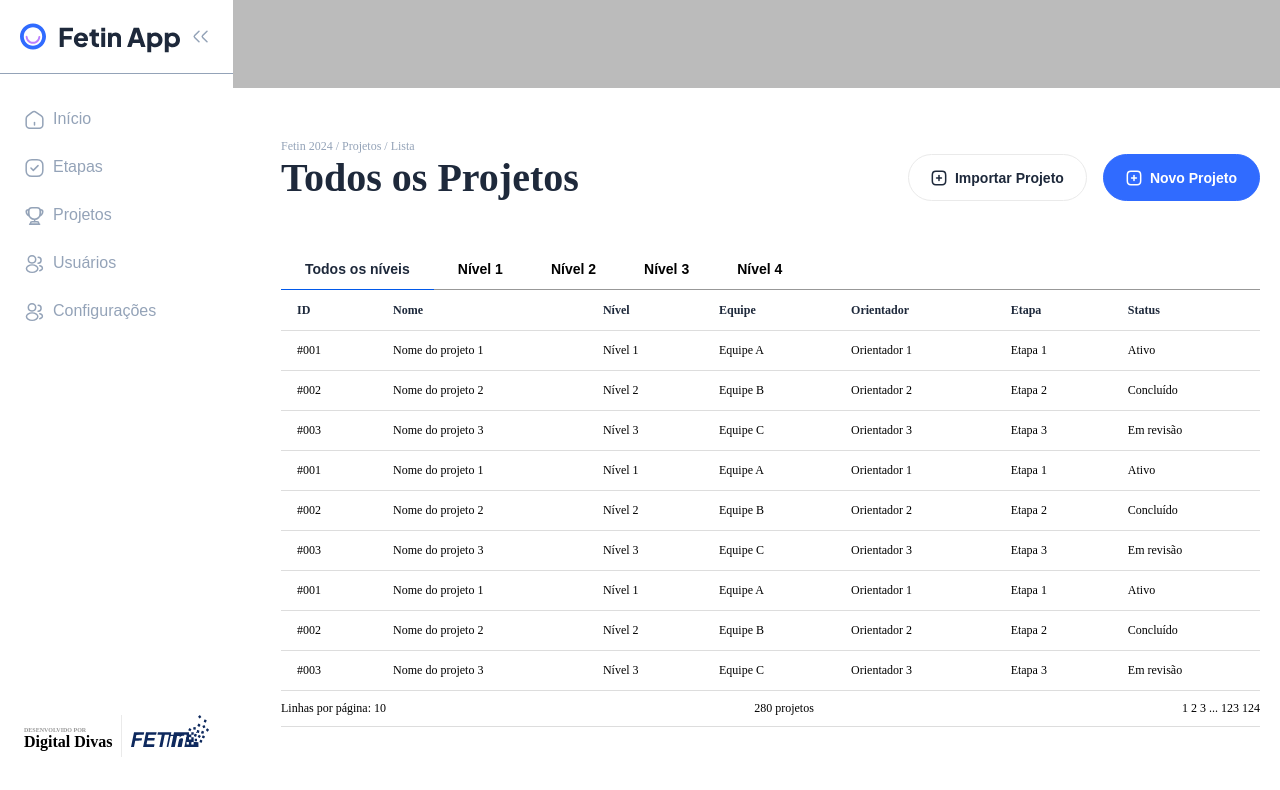
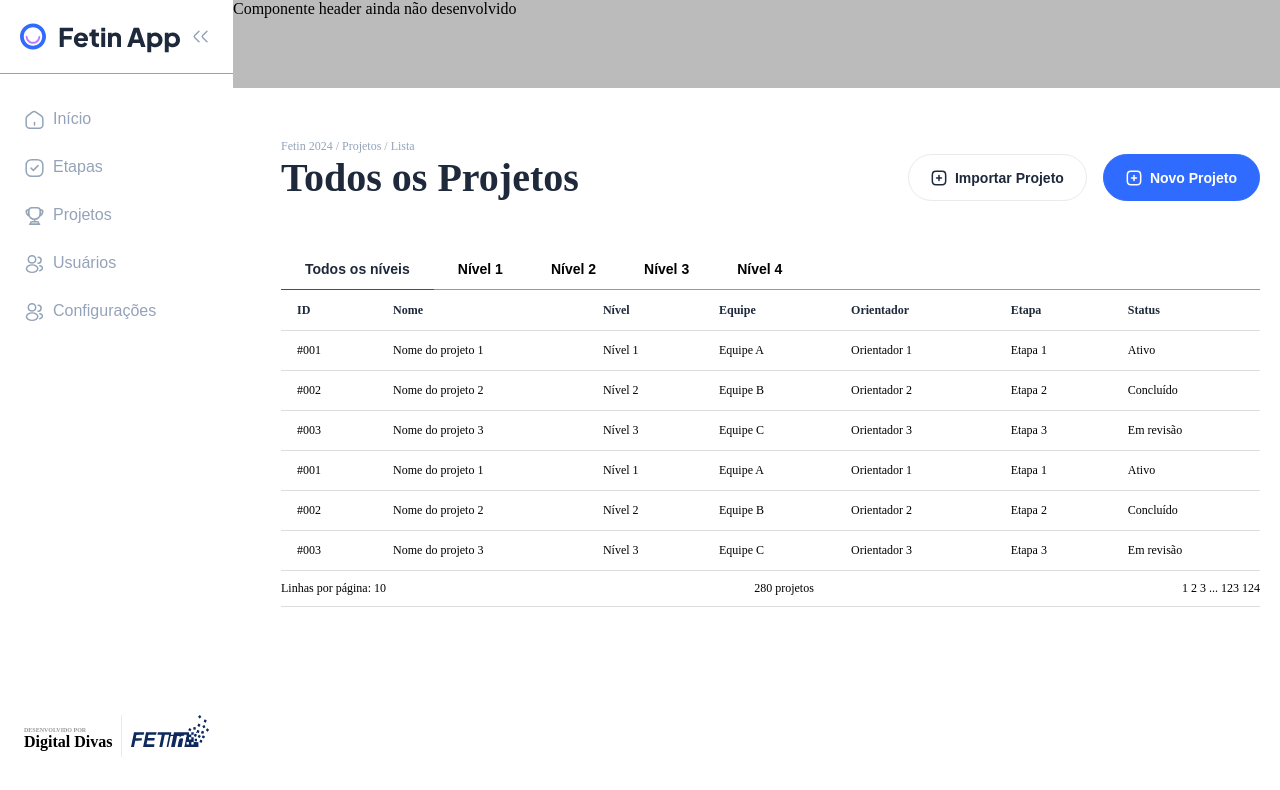
Before and after one commit to Yvessrib/digital-divas-front, a React (Vite) app: page / in a window 1280 px wide. Shown: the top 790 px of the page. Built offline with nearby package versions, Linux system fonts and the light colour scheme.

Commit message:
refactor: organização de componente

```diff
--- /dev/null
+++ b/src/components/header/index.tsx
@@ -0,0 +1,9 @@
+import { HeaderContainer } from './style'
+
+export function Header() {
+  return (
+    <HeaderContainer>
+      <span>Componente header ainda não desenvolvido</span>
+    </HeaderContainer>
+  )
+}
--- /dev/null
+++ b/src/components/header/style.ts
@@ -0,0 +1,7 @@
+import styled from 'styled-components'
+
+export const HeaderContainer = styled.div`
+  height: 88px;
+  width: 1075px;
+  background-color: #bbbbbb;
+`
--- a/src/pages/admin/projects/index.tsx
+++ b/src/pages/admin/projects/index.tsx
@@ -1,7 +1,6 @@
 import {
   Breadcrumbs,
   Divider,
-  Header,
   ListContainer,
   ListContent,
   ListHead,
@@ -16,13 +15,14 @@ import PlusIcon from '../../../assets/icons/Plus.svg'
 import PlusIcon2 from '../../../assets/icons/Plus2.svg'
 import projectsData from './teste.json' // Importando os dados do JSON
 import { SideBar } from '../../../components/sideBar'
+import { Header } from '../../../components/header'
 
 export function AdminProjectsList() {
   return (
     <PageContainer>
       <SideBar></SideBar>
       <div>
-        <Header></Header>
+        <Header />
 
         <ProjectsContainer>
           <Breadcrumbs>Fetin 2024 / Projetos / Lista</Breadcrumbs>
--- a/src/pages/admin/projects/styles.ts
+++ b/src/pages/admin/projects/styles.ts
@@ -9,11 +9,7 @@ export const PageContainer = styled.div`
   display: flex;
   flex-direction: row;
 `
-export const Header = styled.div`
-  height: 88px;
-  width: 1075px;
-  background-color: #bbbbbb;
-`
+
 export const ProjectsContainer = styled.div`
   margin: 48px;
 `
--- a/src/pages/admin/projects/teste.json
+++ b/src/pages/admin/projects/teste.json
@@ -1,31 +1,4 @@
 [
-  {
-    "id": "#001",
-    "nome": "Nome do projeto 1",
-    "nivel": "Nível 1",
-    "equipe": "Equipe A",
-    "orientador": "Orientador 1",
-    "etapa": "Etapa 1",
-    "status": "Ativo"
-  },
-  {
-    "id": "#002",
-    "nome": "Nome do projeto 2",
-    "nivel": "Nível 2",
-    "equipe": "Equipe B",
-    "orientador": "Orientador 2",
-    "etapa": "Etapa 2",
-    "status": "Concluído"
-  },
-  {
-    "id": "#003",
-    "nome": "Nome do projeto 3",
-    "nivel": "Nível 3",
-    "equipe": "Equipe C",
-    "orientador": "Orientador 3",
-    "etapa": "Etapa 3",
-    "status": "Em revisão"
-  },
   {
     "id": "#001",
     "nome": "Nome do projeto 1",
```
